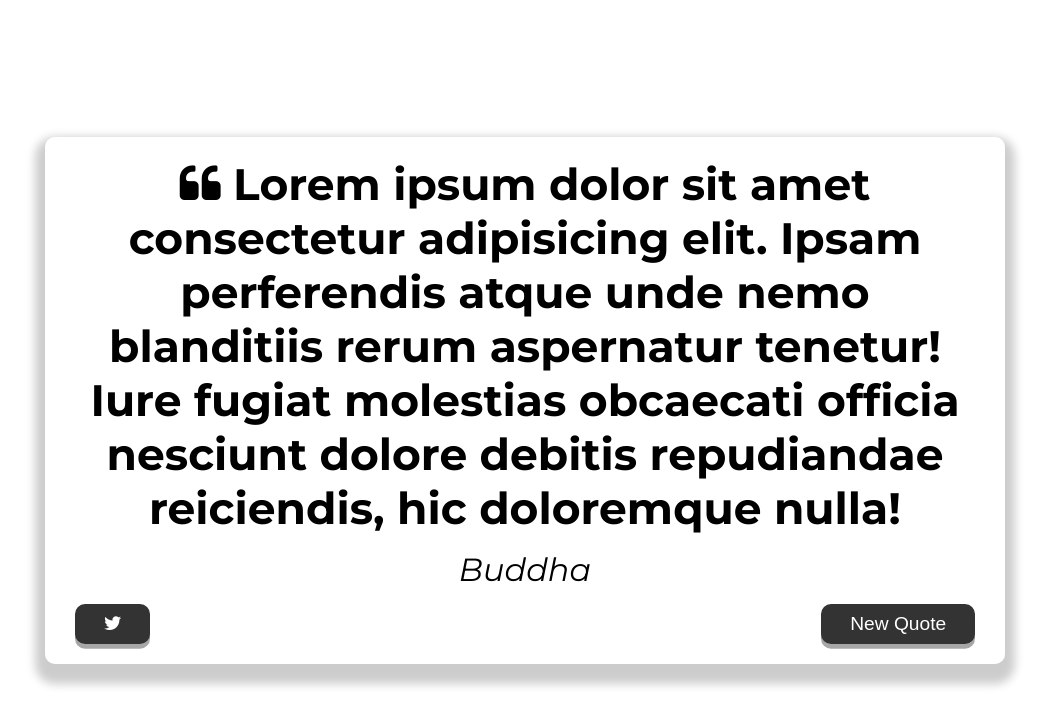
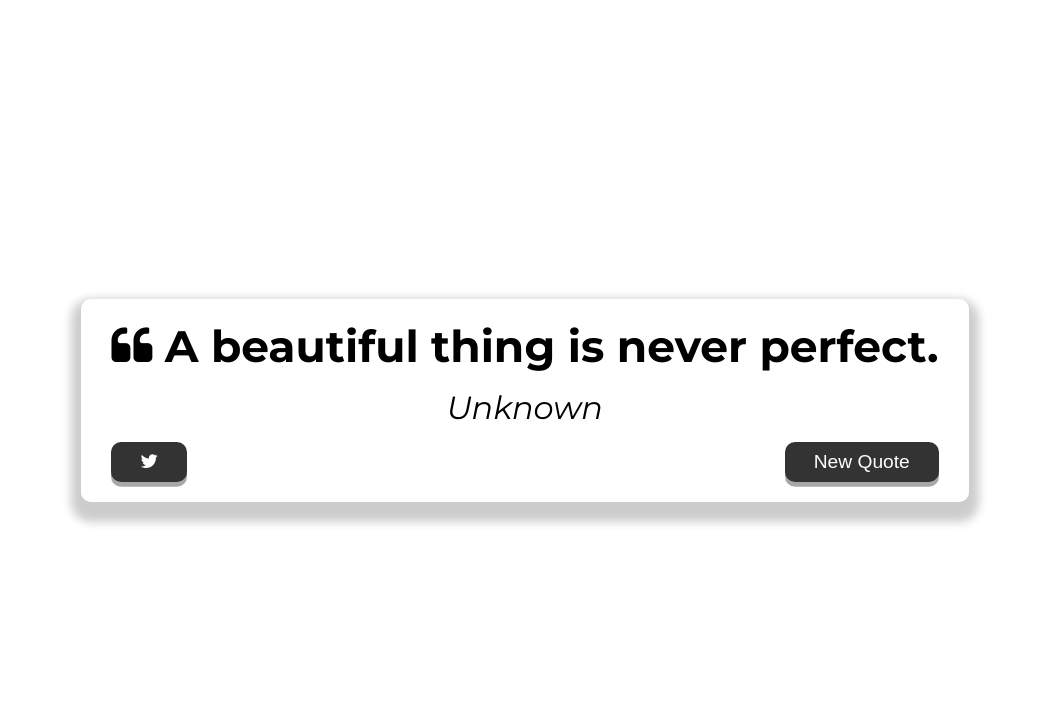
Before and after one commit to JurgitaE/Quote-generator, a website with bundled scripts: page index.html in a window 1280 px wide. Shown: the whole page, without its empty margins (115-1164 px from the left). Built offline with nearby package versions, Linux system fonts and the light colour scheme; files whose address does not match are found by name.

Commit message:
newQuote event listener

```diff
--- a/index.html
+++ b/index.html
@@ -30,14 +30,12 @@
         <div class="quote-text">
             <i class="fa fa-quote-left"></i>
             <span id="quote">
-                Lorem ipsum dolor sit amet consectetur adipisicing elit. Ipsam perferendis atque unde nemo blanditiis rerum aspernatur tenetur! Iure fugiat molestias obcaecati
-                officia nesciunt dolore debitis repudiandae reiciendis, hic doloremque nulla!
             </span>
             <!-- <i class="fa fa-quote-right"></i> -->
         </div>
         <!-- Author -->
         <div class="quote-author">
-            <span id="author">Buddha</span>
+            <span id="author"></span>
         </div>
         <!-- Buttons -->
         <div class="button-container">
@@ -47,8 +45,8 @@
             <button id="new-quote">New Quote</button>
         </div>
     </div>
-    <script src="./quotes.js"></script>
-    <script src="./script.js"></script>
+    <!-- <script src="./quotes.js"></script> -->
+    <script src="./script.js" type="module"></script>
 </body>
 
 </html>
--- a/package.json
+++ b/package.json
@@ -6,8 +6,7 @@
     "main": "script.js",
     "scripts": {
         "test": "echo \"Error: no test specified\" && exit 1",
-        "dev": "dead-server",
-        "script": " nodemon ./script.js"
+        "dev": "dead-server"
     },
     "keywords": [],
     "author": "Jurgita",
--- a/script.js
+++ b/script.js
@@ -1,12 +1,31 @@
 import { localQuotes } from './quotes.js'
-console.clear()
+console.clear();
+
+const quoteContainer = document.getElementById('quote-container');
+const quoteText = document.getElementById('quote');
+const authorText = document.getElementById('author');
+const twitterBtn = document.getElementById('twitter-button');
+const quoteBtn = document.getElementById('new-quote');
+
 // Show new quote
-function newQuote(quotes) {
-    const randomIndex = Math.ceil(Math.random() * quotes.length);
-    console.log(quotes[randomIndex].author, quotes[randomIndex].text);
+function newQuote() {
+    const quote = localQuotes[Math.floor(Math.random() * localQuotes.length)];
+    console.log(quote);
+
+    authorText.textContent = quote.author ? quote.author : 'Unknown';
+    quoteText.textContent = quote.text;
+
+    if (quote.text.length > 120) {
+        quoteText.classList.add('long-quote');
+    } else {
+        quoteText.classList.remove('long-quote');
+    }
+    console.log('fucku');
 }
-/* // Get Quotes from API
-let apiQuotes = [];
+
+quoteBtn.addEventListener('click', newQuote);
+/* let apiQuotes = [];
+// Get Quotes from API
 async function getQuotes() {
     const apiUrl = 'https://jacintodesign.github.io/quotes-api/data/quotes.json';
     try {
@@ -20,4 +39,4 @@ async function getQuotes() {
 getQuotes() */
 
 // Playing with quotes.js locally
-newQuote(localQuotes)
+newQuote(localQuotes);
```
